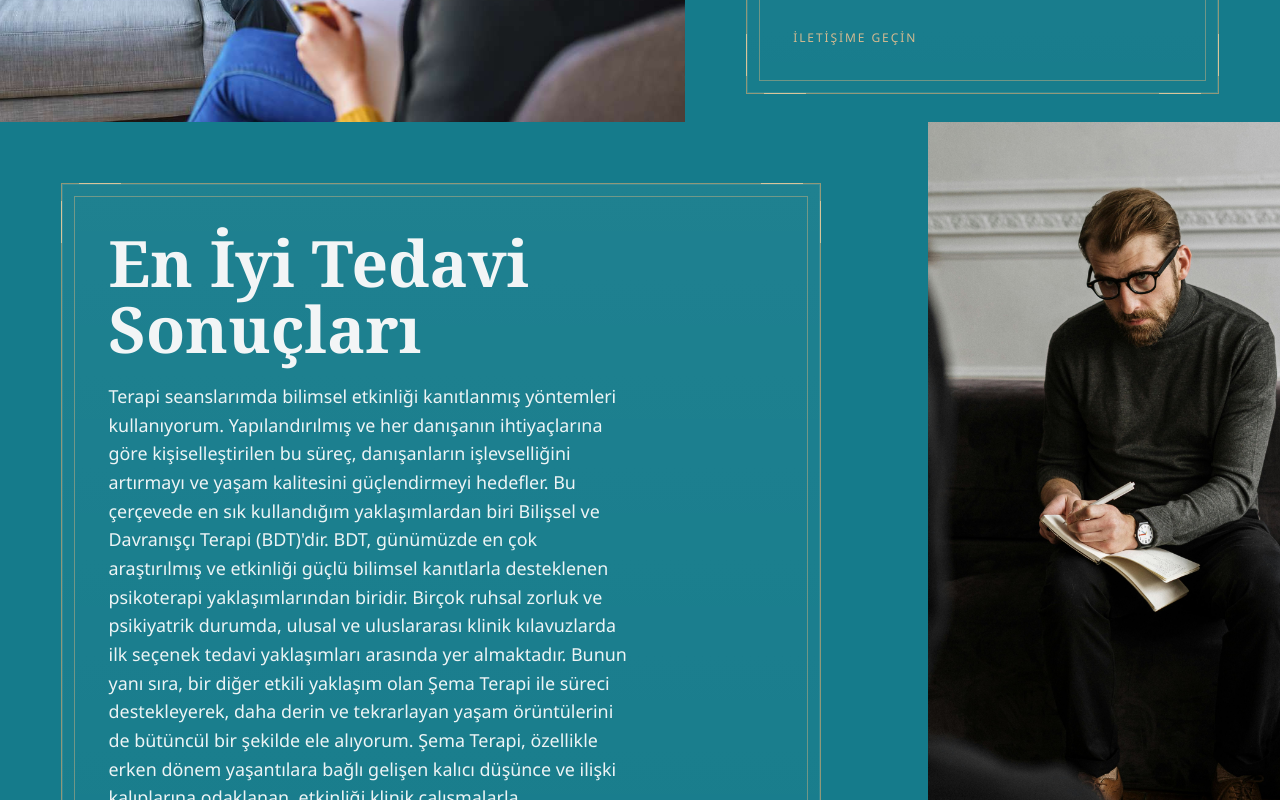
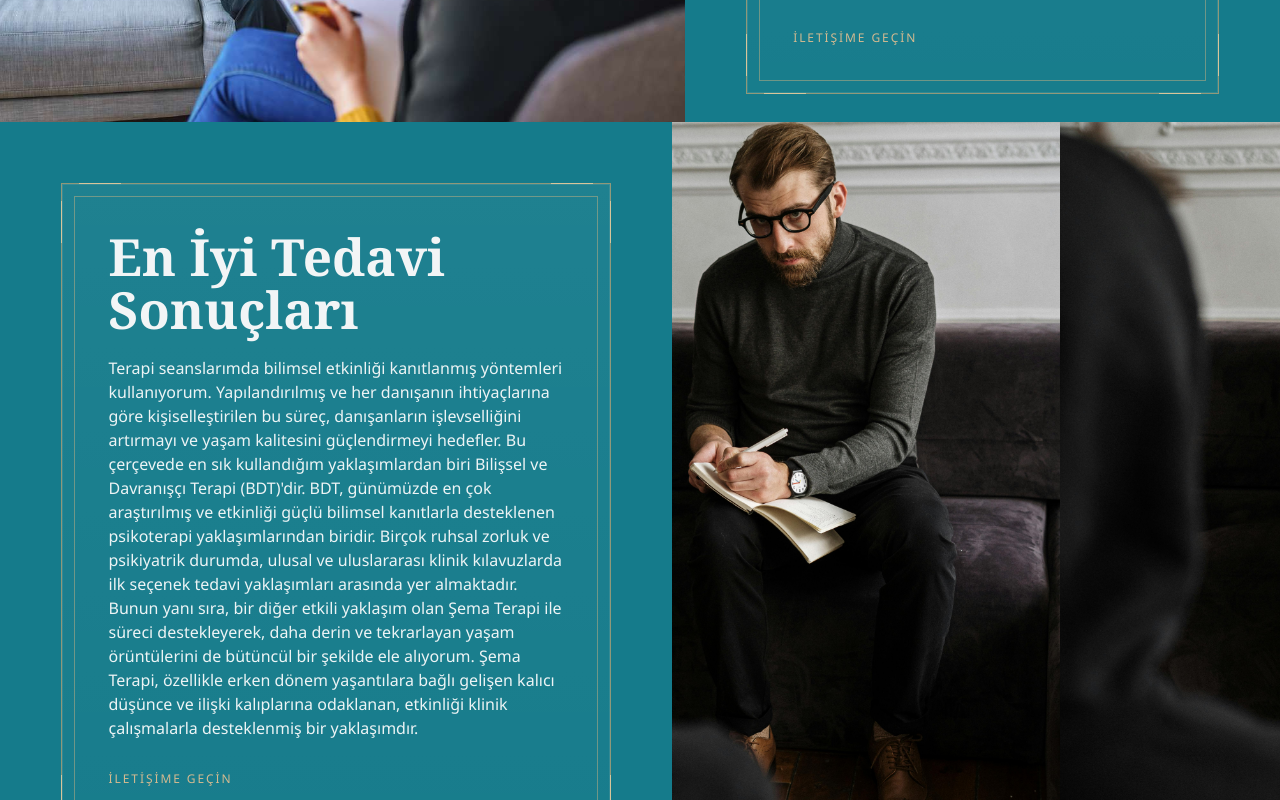
Before and after one commit to OmerYilmazlar/acelya-sarioglu, a React (Vite) app: page / in a window 1280 px wide. Shown: the part 2400-3200 px from the top of the page. Built offline with nearby package versions, Linux system fonts and the light colour scheme.

Commit message:
Refine second home split proportions

```diff
--- a/src/index.css
+++ b/src/index.css
@@ -976,7 +976,7 @@ a {
 }
 
 .chelsea-split-wrap.reverse.stretch-right {
-  grid-template-columns: 1.45fr 0.55fr;
+  grid-template-columns: 1.05fr 0.95fr;
 }
 
 .chelsea-split-wrap.reverse .chelsea-split-image {
@@ -994,16 +994,24 @@ a {
 }
 
 .chelsea-split-wrap.reverse.stretch-right .chelsea-split-image {
-  min-height: 430px;
-  background-position: center top 18%;
-}
-
-.chelsea-split-wrap.reverse.stretch-right .chelsea-split-panel {
-  padding-right: clamp(34px, 5vw, 82px);
+  min-height: 470px;
+  background-position: calc(50% - 220px) center;
+  position: relative;
+  overflow: hidden;
 }
 
 .chelsea-split-wrap.reverse.stretch-right .chelsea-split-frame {
-  max-width: 760px;
+  max-width: 660px;
+}
+
+.chelsea-split-wrap.reverse.stretch-right .chelsea-split-frame h2 {
+  font-size: clamp(2.05rem, 4.0vw, 3.45rem);
+}
+
+.chelsea-split-wrap.reverse.stretch-right .chelsea-split-frame p {
+  max-width: 100%;
+  font-size: 1rem;
+  line-height: 1.5;
 }
 
 .chelsea-split-panel {
```
